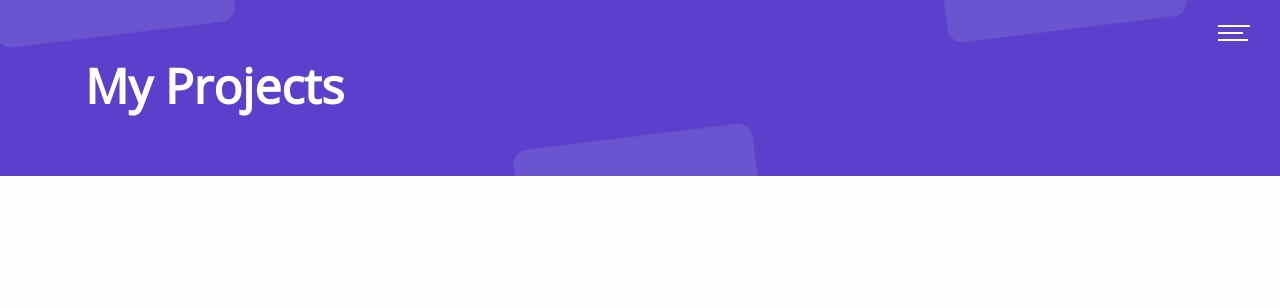
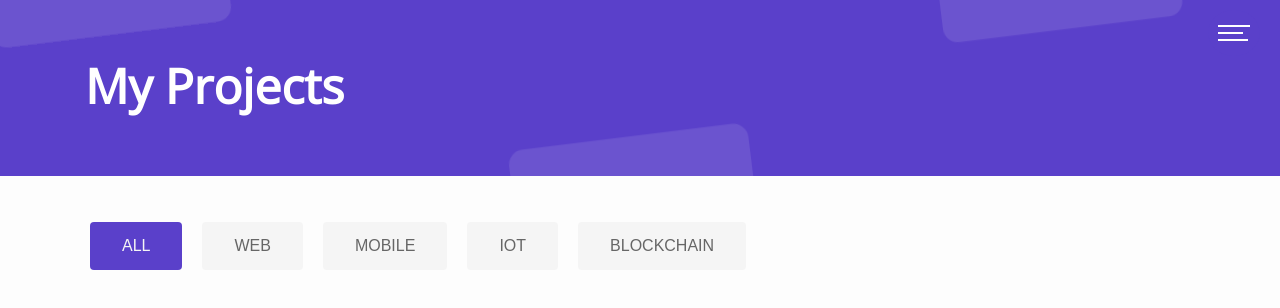
Before and after one commit to bhaktijkoli/bhaktijkoli.com, a Next.js app: page /projects in a window 1280 px wide. Shown: the top 308 px of the page. Built offline with nearby package versions, Linux system fonts and the light colour scheme.

Commit message:
chore: projects filter

```diff
--- /dev/null
+++ b/src/components/ProjectsGrid/ProjectsGrid.tsx
@@ -0,0 +1,53 @@
+import clsx from "clsx";
+import * as React from "react";
+
+const FILTERS = [
+  {
+    label: "All",
+    tag: "",
+  },
+  {
+    label: "Web",
+    tag: "web",
+  },
+  {
+    label: "Mobile",
+    tag: "mobile",
+  },
+  {
+    label: "IOT",
+    tag: "iot",
+  },
+  {
+    label: "Blockchain",
+    tag: "blockchain",
+  },
+];
+
+const ProjectsGrid: React.FC = () => {
+  const [selectedFilter, setSelectedFilter] = React.useState("");
+  return (
+    <section id="projects">
+      <div className="container">
+        <div className="row filters">
+          {FILTERS.map((filter, key) => {
+            return (
+              <button
+                className={clsx({
+                  "filter-item": true,
+                  active: selectedFilter === filter.tag,
+                })}
+                onClick={() => setSelectedFilter(filter.tag)}
+                key={key}
+              >
+                {filter.label}
+              </button>
+            );
+          })}
+        </div>
+      </div>
+    </section>
+  );
+};
+
+export default ProjectsGrid;
--- a/src/pages/projects.tsx
+++ b/src/pages/projects.tsx
@@ -1,12 +1,14 @@
 import * as React from "react";
 import Header from "../components/Common/Header/Header";
 import Layout from "../components/Layout/Layout/Layout";
+import ProjectsGrid from "../components/ProjectsGrid/ProjectsGrid";
 
 const Projects: React.FC = () => {
   return (
     <Layout>
       <React.Fragment>
         <Header title="My Projects" />
+        <ProjectsGrid />
       </React.Fragment>
     </Layout>
   );
--- a/src/styles/index.scss
+++ b/src/styles/index.scss
@@ -5,3 +5,4 @@
 @import "hero";
 @import "services";
 @import "header";
+@import "projects";
--- /dev/null
+++ b/src/styles/projects.scss
@@ -0,0 +1,27 @@
+#projects {
+  .container {
+    margin-top: 100px;
+  }
+  .filters {
+
+  }
+  .filters .filter-item {
+    background-color: #f5f5f5;
+    border: none;
+    color: #666;
+    padding: 15px 32px;
+    text-align: center;
+    text-decoration: none;
+    display: inline-block;
+    font-size: 1rem;
+    margin-left: 20px;
+    border-radius: 4px;
+    cursor: pointer;
+    text-transform: uppercase;
+    transition: all 300ms;
+  }
+  .filters .filter-item.active {
+    background-color: #5a40ca;
+    color: #f5f5f5;
+  }
+}
```
